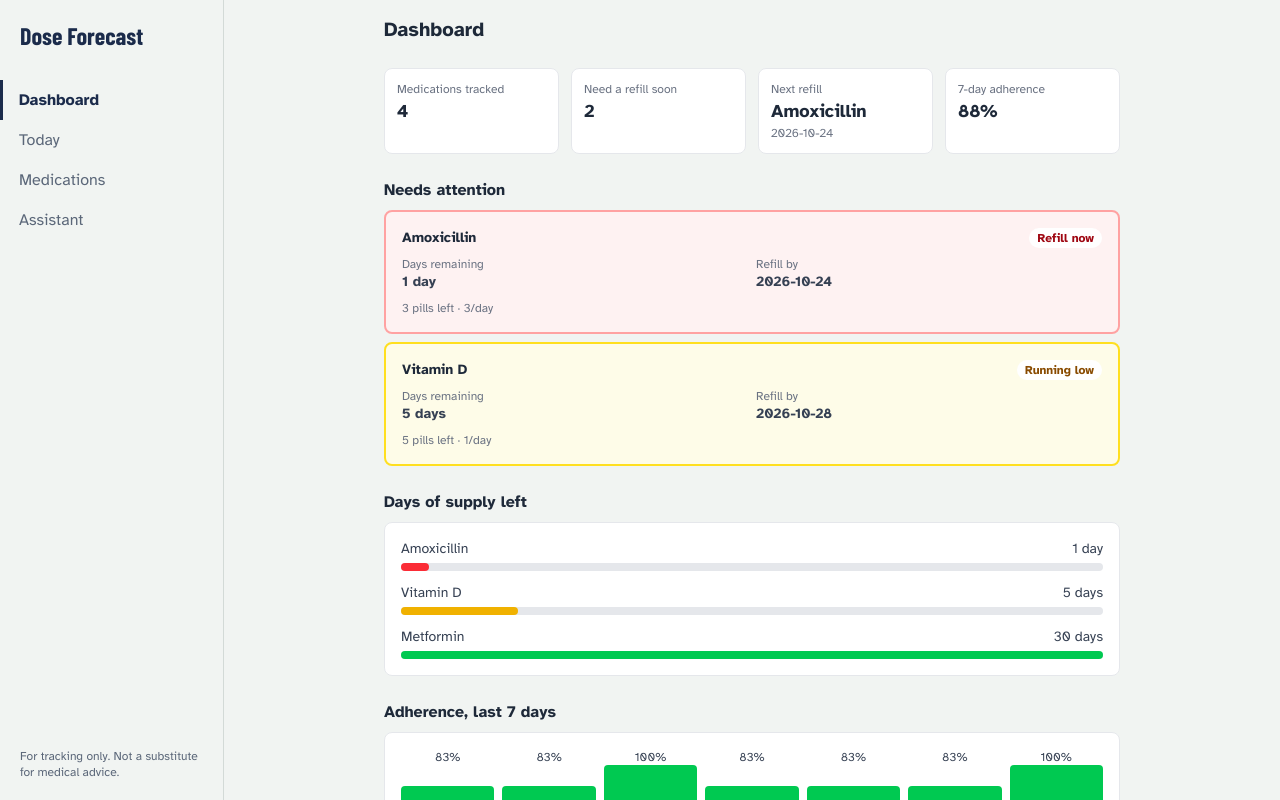
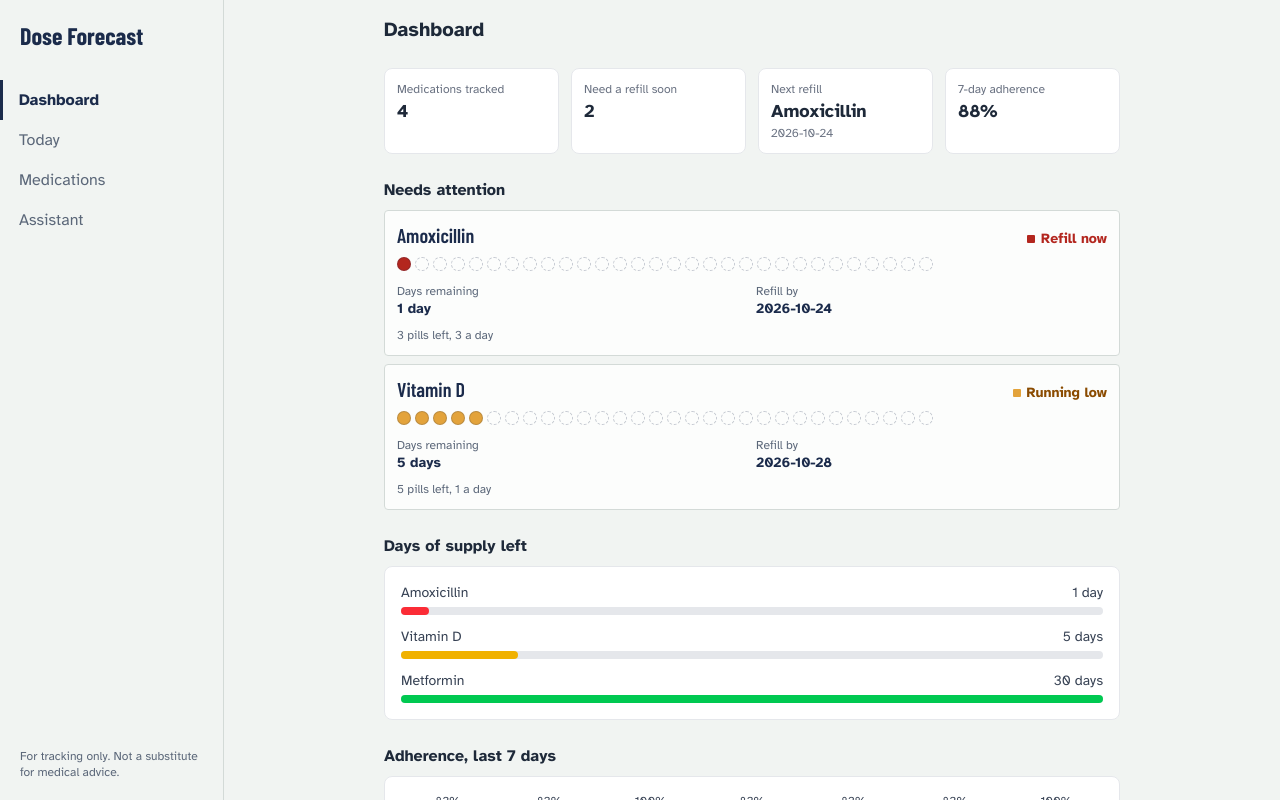
Before and after one commit to TehreemFarooq-cs/dose-forecast-tracker, a Next.js app: page / in a window 1280 px wide. Both pictures are taken after a click on the button "Load sample data". Built offline with nearby package versions, Linux system fonts and the light colour scheme.

Commit message:
style: show supply as a blister strip and restyle forecast card

```diff
--- a/components/RefillForecastCard.tsx
+++ b/components/RefillForecastCard.tsx
@@ -1,35 +1,32 @@
 import type { RefillForecast } from '@/lib/forecast';
-
-const STATUS_STYLES = {
-  ok: { bg: 'bg-green-50', border: 'border-green-300', text: 'text-green-800', label: 'On track' },
-  low: { bg: 'bg-yellow-50', border: 'border-yellow-300', text: 'text-yellow-800', label: 'Running low' },
-  critical: { bg: 'bg-red-50', border: 'border-red-300', text: 'text-red-800', label: 'Refill now' },
-} as const;
+import StatusWord from './StatusWord';
+import SupplyStrip from './SupplyStrip';
 
 export default function RefillForecastCard({ result }: { result: RefillForecast }) {
-  const s = STATUS_STYLES[result.status];
   const daysText = `${result.daysRemaining} ${result.daysRemaining === 1 ? 'day' : 'days'}`;
 
   return (
-    <div className={`rounded-lg border-2 ${s.border} ${s.bg} p-4 my-2`}>
-      <div className="flex items-center justify-between mb-2">
-        <h3 className="font-bold text-sm text-gray-800">{result.drugName}</h3>
-        <span className={`text-xs font-semibold px-2 py-0.5 rounded-full ${s.text} bg-white`}>
-          {s.label}
-        </span>
+    <div className="border border-rule bg-panel rounded-sm p-3 my-2 text-ink">
+      <div className="flex items-baseline justify-between gap-3 mb-2">
+        <h3 className="font-display text-xl font-semibold leading-tight">{result.drugName}</h3>
+        <StatusWord status={result.status} />
       </div>
-      <div className="grid grid-cols-2 gap-2 text-sm text-gray-700">
+
+      <SupplyStrip daysLeft={result.daysRemaining} status={result.status} />
+
+      <div className="grid grid-cols-2 gap-2 text-sm mt-3">
         <div>
-          <p className="text-xs text-gray-500">Days remaining</p>
-          <p className="font-semibold">{daysText}</p>
+          <p className="text-xs text-ink-soft">Days remaining</p>
+          <p className="font-bold">{daysText}</p>
         </div>
         <div>
-          <p className="text-xs text-gray-500">Refill by</p>
-          <p className="font-semibold">{result.refillByDate}</p>
+          <p className="text-xs text-ink-soft">Refill by</p>
+          <p className="font-bold">{result.refillByDate}</p>
         </div>
       </div>
-      <p className="text-xs text-gray-500 mt-2">
-        {result.pillsRemaining} pills left · {result.dosesPerDay}/day
+
+      <p className="text-xs text-ink-soft mt-2">
+        {result.pillsRemaining} pills left, {result.dosesPerDay} a day
       </p>
     </div>
   );
--- /dev/null
+++ b/components/StatusWord.tsx
@@ -0,0 +1,18 @@
+import type { RefillStatus } from '@/lib/forecast';
+
+const STATUS = {
+  ok: { label: 'On track', text: 'text-ok', marker: 'bg-ok' },
+  low: { label: 'Running low', text: 'text-low', marker: 'bg-low-fill' },
+  critical: { label: 'Refill now', text: 'text-critical', marker: 'bg-critical' },
+} as const;
+
+// The status in words, with a small marker. Color supports the word, never replaces it.
+export default function StatusWord({ status }: { status: RefillStatus }) {
+  const s = STATUS[status];
+  return (
+    <span className={`inline-flex items-center gap-1.5 text-sm font-bold ${s.text}`}>
+      <span aria-hidden="true" className={`size-2 rounded-[1px] ${s.marker}`} />
+      {s.label}
+    </span>
+  );
+}
--- /dev/null
+++ b/components/SupplyStrip.tsx
@@ -0,0 +1,32 @@
+import type { RefillStatus } from '@/lib/forecast';
+import { supplyCells } from '@/lib/supply-cells';
+
+const SEALED: Record<RefillStatus, string> = {
+  ok: 'bg-foil',
+  low: 'bg-low-fill',
+  critical: 'bg-critical',
+};
+
+// One cell per day of supply, like a blister strip: sealed cells are days still
+// covered, empty cells are days that aren't. Decorative: the text beside it
+// says the same thing, so it's hidden from screen readers.
+export default function SupplyStrip({
+  daysLeft,
+  status,
+}: {
+  daysLeft: number;
+  status: RefillStatus;
+}) {
+  return (
+    <div className="flex flex-wrap gap-1" aria-hidden="true">
+      {supplyCells(daysLeft).map((sealed, i) => (
+        <span
+          key={i}
+          className={`size-3.5 rounded-full border ${
+            sealed ? `${SEALED[status]} border-ink/20` : 'border-dashed border-ink/25'
+          }`}
+        />
+      ))}
+    </div>
+  );
+}
--- /dev/null
+++ b/lib/supply-cells.ts
@@ -0,0 +1,8 @@
+export const STRIP_DAYS = 30;
+
+// One entry per cell on the strip: true = sealed (a day of supply still left),
+// false = empty. A supply longer than the strip shows a full strip.
+export function supplyCells(daysLeft: number): boolean[] {
+  const sealed = Math.max(0, Math.min(Math.floor(daysLeft), STRIP_DAYS));
+  return Array.from({ length: STRIP_DAYS }, (_, i) => i < sealed);
+}
```
Also changed, not shown: 1 other file (tests, documents, lock files or other folders).
